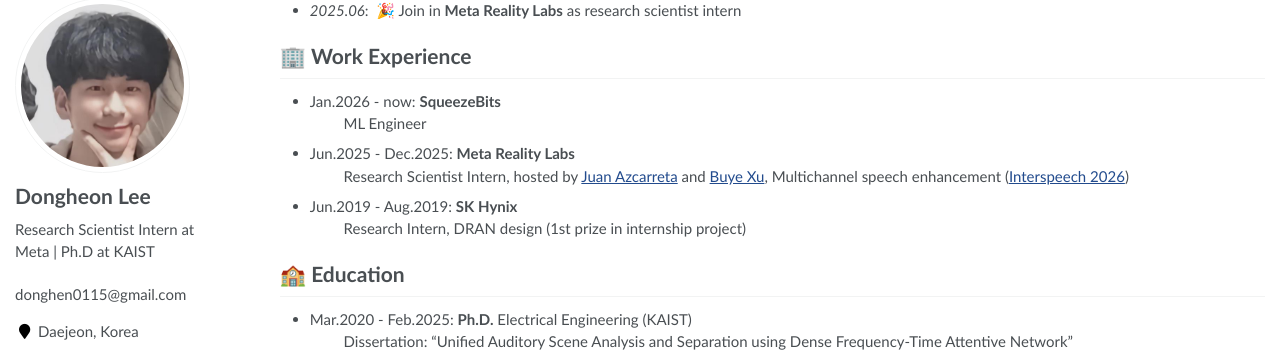
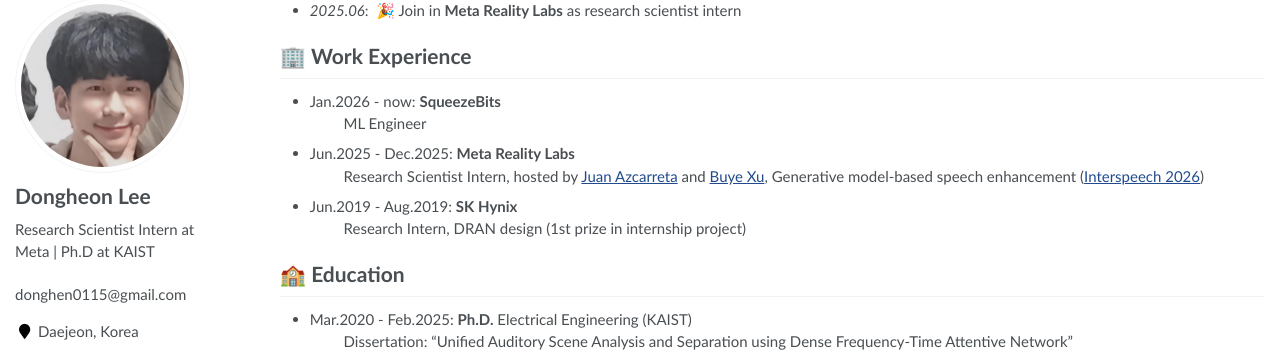
Before and after one commit to donghoney0416/donghoney0416.github.io, a Jekyll site: the page built from _pages/about.md, in a window 1280 px wide and 900 px high, scrolled down 481 px. Shown: the part 93-448 px from the top of the window. Built offline with Jekyll 4.4.1, drawn with Linux system fonts in a browser that asks for light colours.

Commit message:
Update CV link and work experience details
Updated CV link and modified work experience description.

```diff
--- a/_pages/about.md
+++ b/_pages/about.md
@@ -20,7 +20,7 @@ redirect_from:
 # 😃 About me
 I am Dongheon Lee, a ML Engineer at SqueezeBits, formerly a research scientist intern at <strong>Meta Reality Labs</strong> <img src="images/meta_logo.png" alt="Meta" width="20"/> and a postdoctoral researcher at <strong>KAIST</strong> <img src="images/kaist_logo.png" alt="kaist" width="40"/>. My research mainly focuses on <strong>speech enhancement, separation, and audio generation</strong>, including real-time, on-device models. I am interested in AR/VR, and speech recognition. I obtained Ph.D. (2025) and B.S. (2020) at KAIST, advised by Professor [Jung-Woo Choi](https://www.sound.kaist.ac.kr/).
 
-For more information, please refer to my [CV](https://drive.google.com/file/d/1NqpKciDQsNf2JFtBFe9UCKaFvWBekw7V/view?usp=sharing)
+For more information, please refer to my [CV](https://drive.google.com/file/d/1B0LBaSnWeyDeiLNAHQc9kZekRBIcDNG7/view?usp=sharing)
 
 # 📌 Research Interests
 - Audio Signal Processing
@@ -37,7 +37,7 @@ For more information, please refer to my [CV](https://drive.google.com/file/d/1N
 # 🏢 Work Experience
 
 - Jan.2026 - now: __SqueezeBits__<br>&emsp;&emsp;&emsp;ML Engineer
-- Jun.2025 - Dec.2025: __Meta Reality Labs__<br>&emsp;&emsp;&emsp;Research Scientist Intern, hosted by [Juan Azcarreta](https://scholar.google.com/citations?user=-US9hjkAAAAJ&hl=en) and [Buye Xu](https://scholar.google.com/citations?user=EmGf8k0AAAAJ&hl=en), Multichannel speech enhancement ([Interspeech 2026](https://arxiv.org/pdf/2605.04749))
+- Jun.2025 - Dec.2025: __Meta Reality Labs__<br>&emsp;&emsp;&emsp;Research Scientist Intern, hosted by [Juan Azcarreta](https://scholar.google.com/citations?user=-US9hjkAAAAJ&hl=en) and [Buye Xu](https://scholar.google.com/citations?user=EmGf8k0AAAAJ&hl=en), Generative model-based speech enhancement ([Interspeech 2026](https://arxiv.org/pdf/2605.04749))
 - Jun.2019 - Aug.2019: __SK Hynix__<br>&emsp;&emsp;&emsp;Research Intern, DRAN design (1st prize in internship project)
 
 # 🏫 Education
```
